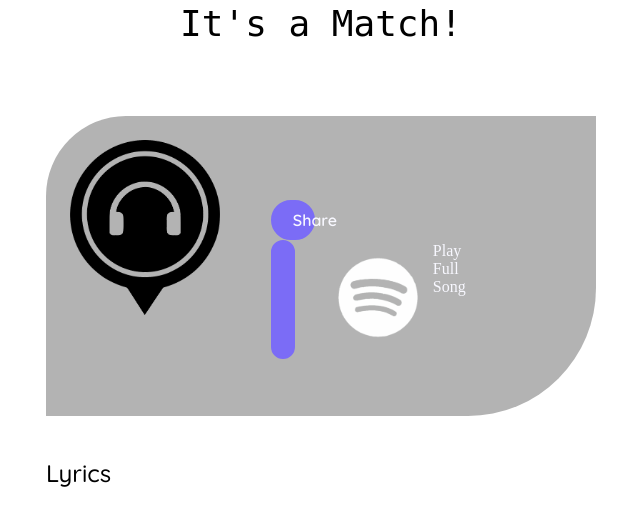
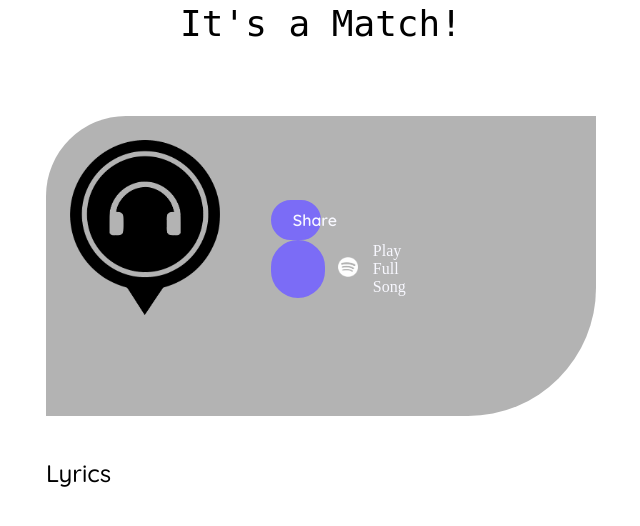
Before and after one commit to CatherineCampbell117/set09103, a Flask app: page /result_single in a window 1280 px wide. Shown: the part 197-723 px from the top of the page, without its empty margins (319-959 px from the left). Run offline with Flask 2, Linux system fonts and the light colour scheme; some web fonts are replaced.

Commit message:
css update

```diff
--- a/static/index.css
+++ b/static/index.css
@@ -223,17 +223,17 @@ td{
     text-align: left;
 }
 
-#spotify_btn{
-    display: flex;
+#spotify_btn img{
     width: 20px;
 }
 
 .card_btn{
+    display: flex;
     color: #f8f8ff;
     border-radius: 2em;
     background-color: #7B6CF6;
     border: 2px solid #7B6CF6;
-    width: 20px;
+    width: 50px;
     margin: 0;
 }
 
```
